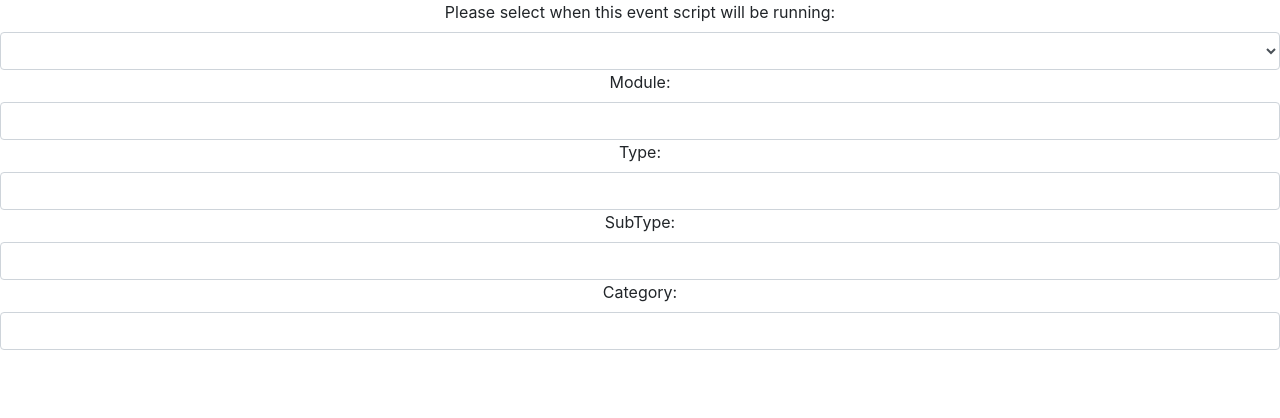
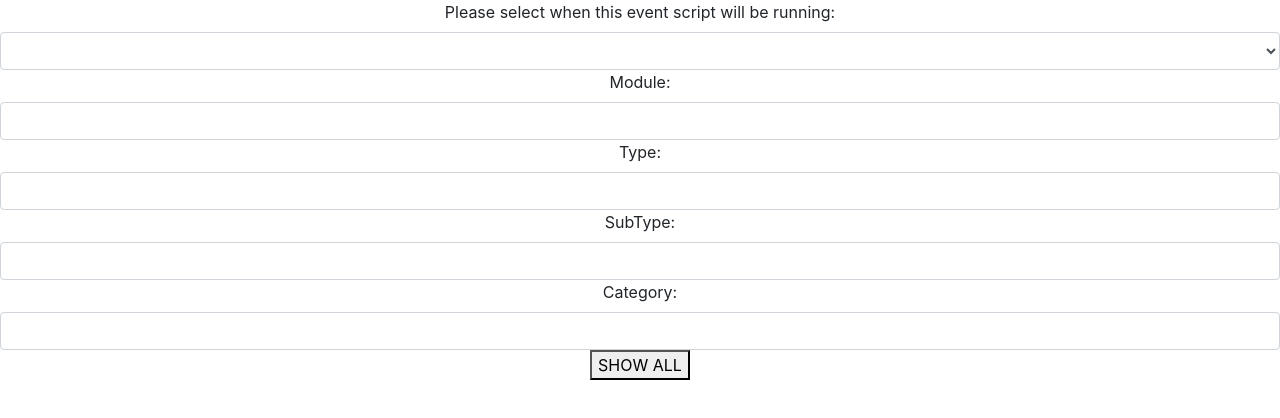
Before and after one commit to ItsAMeNick/sCube-Script-Builder, a React (Create React App) app: page / in a window 1280 px wide. Shown: the top 418 px of the page. Built offline with nearby package versions, Linux system fonts and the light colour scheme.

Commit message:
[NZ] Added store dump debug

```diff
--- a/src/App.js
+++ b/src/App.js
@@ -4,6 +4,8 @@ import "./App.css";
 
 import CoreEvent from "./components/CORE_Event.js";
 import CoreStructure from "./components/CORE_Structure.js";
+
+import TestDump from "./components/TEST_DUMP.js";
 
 import { Provider as ReduxProvider } from "react-redux";
 import configureStore from "./modules/store";
@@ -17,6 +19,7 @@ class App extends Component {
         <div className="App">
           <CoreEvent/>
           <CoreStructure/>
+          <TestDump/>
         </div>
       </ReduxProvider>
     );
--- /dev/null
+++ b/src/components/TEST_DUMP.js
@@ -0,0 +1,28 @@
+import React, { Component } from 'react';
+
+import { connect } from "react-redux";
+
+class TEST_DUMP extends Component {
+  render() {
+    return (
+    <button onClick={lol => (this.props.dump())}>
+      SHOW ALL
+    </button>
+    );
+  }
+}
+
+const mapStateToProps = state => ({
+});
+
+const mapDispatchToProps = dispatch => ({
+  dump: item => dispatch({
+      type: "dump_store",
+      payload: null
+  })
+});
+
+export default connect(
+  mapStateToProps,
+  mapDispatchToProps
+)(TEST_DUMP);
--- a/src/modules/reducer.js
+++ b/src/modules/reducer.js
@@ -12,7 +12,7 @@ const sCubeReducer = (state = initialState, action) => {
     switch (action.type) {
     case "dump_store": {
         console.log(state);
-        break;
+        return state;
     }
 
     case "update_event_type": {
```
